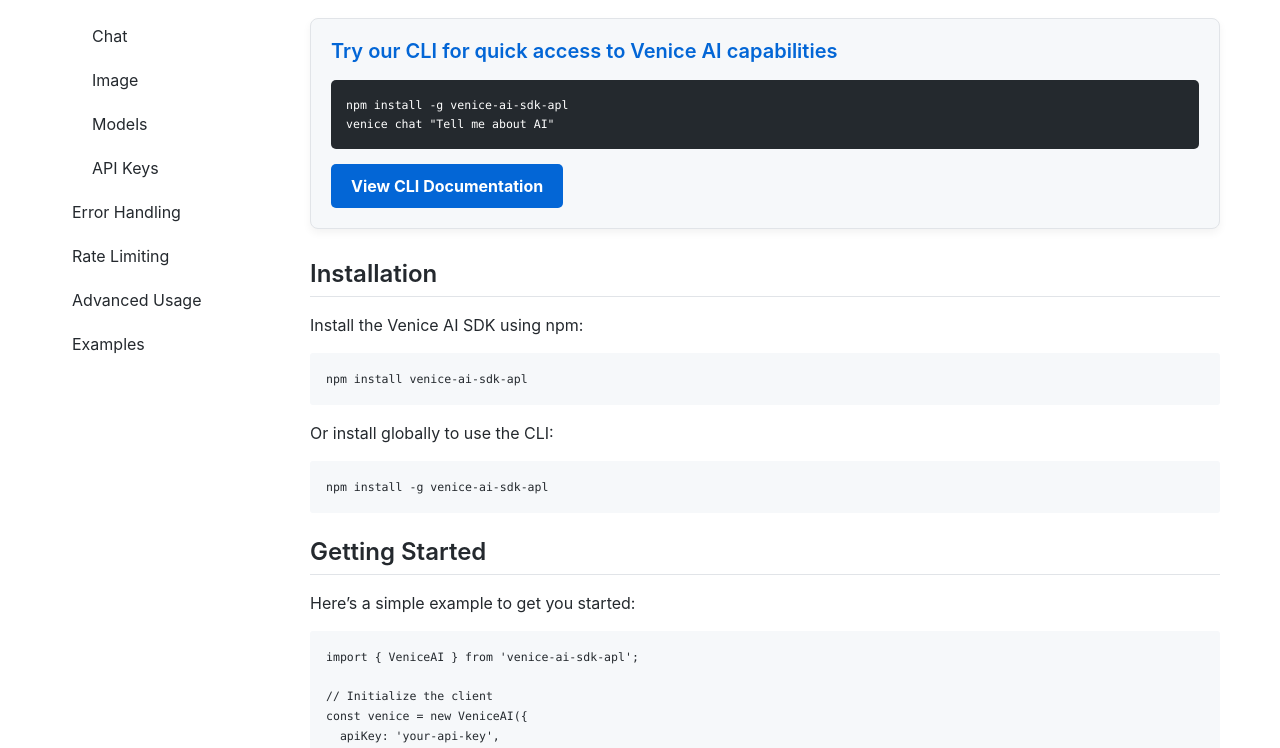
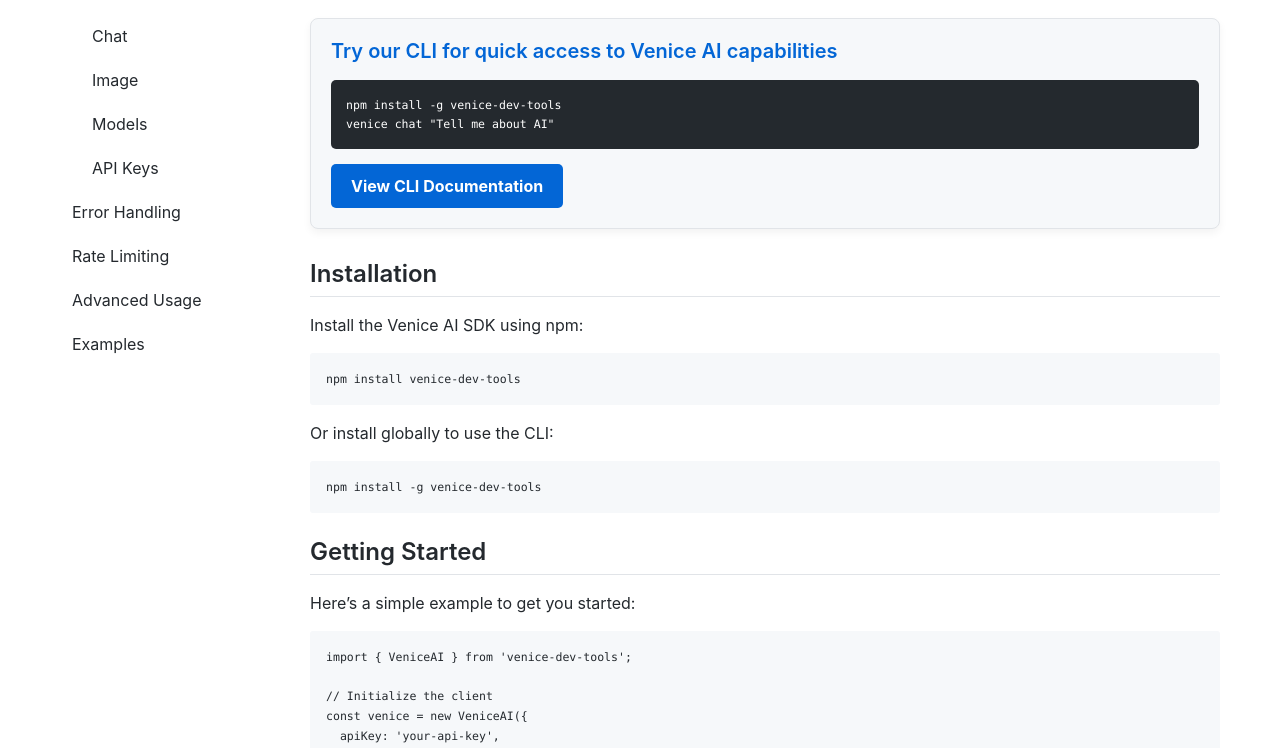
Before and after one commit to georgeglarson/venice-dev-tools, a Jekyll site: the page built from docs/index.md, in a window 1280 px wide and 1400 px high. Shown: the part 574-1322 px from the top of the window. Built offline with Jekyll 4.4.1, drawn with Linux system fonts in a browser that asks for light colours; part of the change alters nothing that is shown.

Commit message:
Update documentation with correct package name, links, and referral codes

````diff
--- a/docs/index.md
+++ b/docs/index.md
@@ -8,8 +8,8 @@ title: Venice AI SDK Documentation
 Welcome to the Venice AI SDK documentation. This SDK provides a simple, intuitive interface for interacting with the Venice AI API.
 
 <div class="project-links">
-  <a href="https://github.com/venice-ai/venice-ai-sdk-apl" class="project-button">GitHub Repository</a>
-  <a href="https://venice.ai/" class="project-button">Venice AI Platform</a>
+  <a href="https://github.com/georgeglarson/venice-dev-tools" class="project-button">GitHub Repository</a>
+  <a href="https://venice.ai/?ref=VB8W1j" class="project-button">Venice AI Platform</a>
 </div>
 
 ## Command Line Interface
@@ -18,7 +18,7 @@ The Venice AI SDK includes a powerful command-line interface that allows you to
 
 <div class="cli-highlight">
   <h3>Try our CLI for quick access to Venice AI capabilities</h3>
-  <pre><code>npm install -g venice-ai-sdk-apl
+  <pre><code>npm install -g venice-dev-tools
 venice chat "Tell me about AI"</code></pre>
   <a href="/venice-dev-tools/cli" class="cli-button">View CLI Documentation</a>
 </div>
@@ -28,13 +28,13 @@ venice chat "Tell me about AI"</code></pre>
 Install the Venice AI SDK using npm:
 
 ```bash
-npm install venice-ai-sdk-apl
+npm install venice-dev-tools
 ```
 
 Or install globally to use the CLI:
 
 ```bash
-npm install -g venice-ai-sdk-apl
+npm install -g venice-dev-tools
 ```
 
 ## Getting Started
@@ -42,7 +42,7 @@ npm install -g venice-ai-sdk-apl
 Here's a simple example to get you started:
 
 ```javascript
-import { VeniceAI } from 'venice-ai-sdk-apl';
+import { VeniceAI } from 'venice-dev-tools';
 
 // Initialize the client
 const venice = new VeniceAI({
@@ -71,7 +71,7 @@ generateChatCompletion();
 
 ## Authentication
 
-The Venice AI SDK requires an API key for authentication. You can obtain an API key from the [Venice AI website](https://venice.ai/settings/api).
+The Venice AI SDK requires an API key for authentication. You can obtain an API key from the [Venice AI website](https://venice.ai/settings/api?ref=VB8W1j).
 
 ```javascript
 const venice = new VeniceAI({
@@ -344,11 +344,11 @@ const venice = new VeniceAI({
 
 For more examples, check out the examples directory:
 
-- [Basic Chat](https://github.com/venice-ai/venice-ai-sdk-apl/blob/main/examples/chat/basic-chat.js)
-- [Streaming Chat](https://github.com/venice-ai/venice-ai-sdk-apl/blob/main/examples/chat/streaming.js)
-- [Web Search Chat](https://github.com/venice-ai/venice-ai-sdk-apl/blob/main/examples/chat/web-search.js)
-- [Generate Image](https://github.com/venice-ai/venice-ai-sdk-apl/blob/main/examples/image/generate-image.js)
-- [List Models](https://github.com/venice-ai/venice-ai-sdk-apl/blob/main/examples/models/list-models.js)
-- [Manage API Keys](https://github.com/venice-ai/venice-ai-sdk-apl/blob/main/examples/api-keys/manage-keys.js)
-- [Document Vision Chat](https://github.com/venice-ai/venice-ai-sdk-apl/blob/main/examples/chat/document-vision-chat.js)
-- [Character Chat](https://github.com/venice-ai/venice-ai-sdk-apl/blob/main/examples/characters/character-chat.js)
+- [Basic Chat](https://github.com/georgeglarson/venice-dev-tools/blob/main/examples/chat/basic-chat.js)
+- [Streaming Chat](https://github.com/georgeglarson/venice-dev-tools/blob/main/examples/chat/streaming.js)
+- [Web Search Chat](https://github.com/georgeglarson/venice-dev-tools/blob/main/examples/chat/web-search.js)
+- [Generate Image](https://github.com/georgeglarson/venice-dev-tools/blob/main/examples/image/generate-image.js)
+- [List Models](https://github.com/georgeglarson/venice-dev-tools/blob/main/examples/models/list-models.js)
+- [Manage API Keys](https://github.com/georgeglarson/venice-dev-tools/blob/main/examples/api-keys/manage-keys.js)
+- [Document Vision Chat](https://github.com/georgeglarson/venice-dev-tools/blob/main/examples/chat/document-vision-chat.js)
+- [Character Chat](https://github.com/georgeglarson/venice-dev-tools/blob/main/examples/characters/character-chat.js)
````
Also changed, not shown: README.md.
